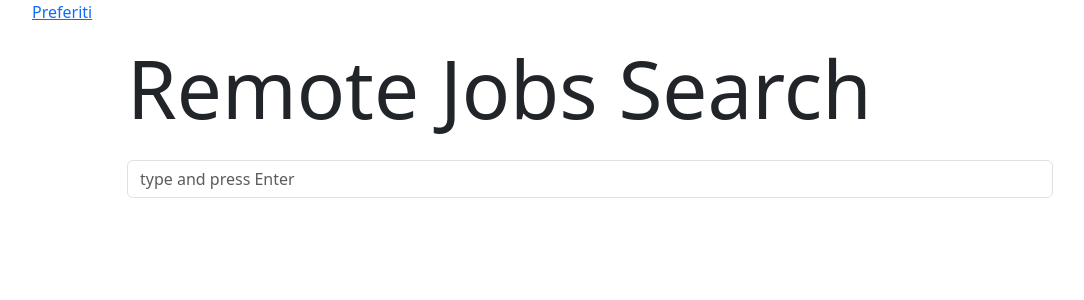
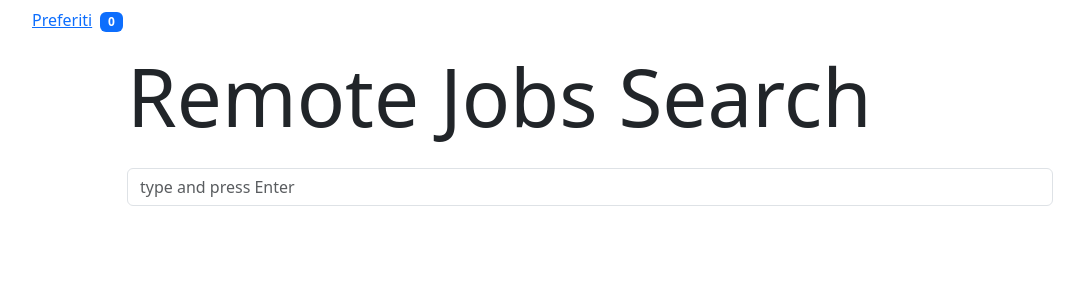
Before and after one commit to mirkoabozzi/S11L1, a React (Vite) app: page / in a window 1280 px wide. Shown: the top 300 px of the page, without its empty margins (50-1134 px from the left). Built offline with nearby package versions, Linux system fonts and the light colour scheme.

Commit message:
badge numero preferiti

```diff
--- a/src/components/MainSearch.jsx
+++ b/src/components/MainSearch.jsx
@@ -1,11 +1,14 @@
 import { useState } from "react";
-import { Container, Row, Col, Form } from "react-bootstrap";
+import { Container, Row, Col, Form, Badge } from "react-bootstrap";
 import Job from "./Job";
 import { Link } from "react-router-dom";
+import { useSelector } from "react-redux";
 
 const MainSearch = () => {
   const [query, setQuery] = useState("");
   const [jobs, setJobs] = useState([]);
+
+  const favouritesLength = useSelector((state) => state.favourites.content.length);
 
   const baseEndpoint = "https://strive-benchmark.herokuapp.com/api/jobs?search=";
 
@@ -30,8 +33,9 @@ const MainSearch = () => {
   };
 
   return (
-    <Container>
-      <Link to="/favourites"> Preferiti </Link>
+    <Container className="mt-2">
+      <Link to="/favourites"> Preferiti</Link>
+      <Badge className="ms-2">{favouritesLength}</Badge>
       <Row>
         <Col xs={10} className="mx-auto my-3">
           <h1 className="display-1">Remote Jobs Search</h1>
```
